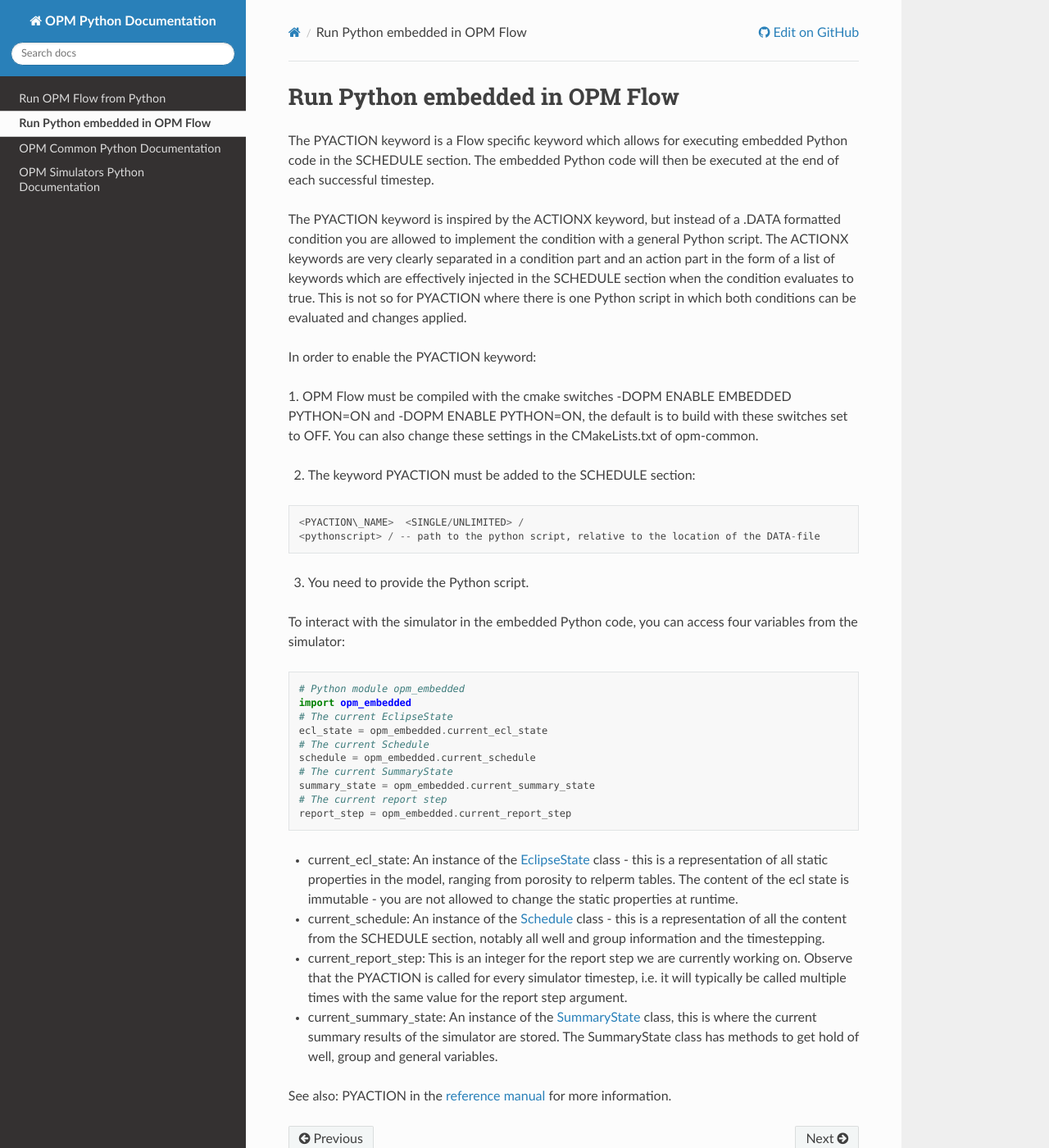
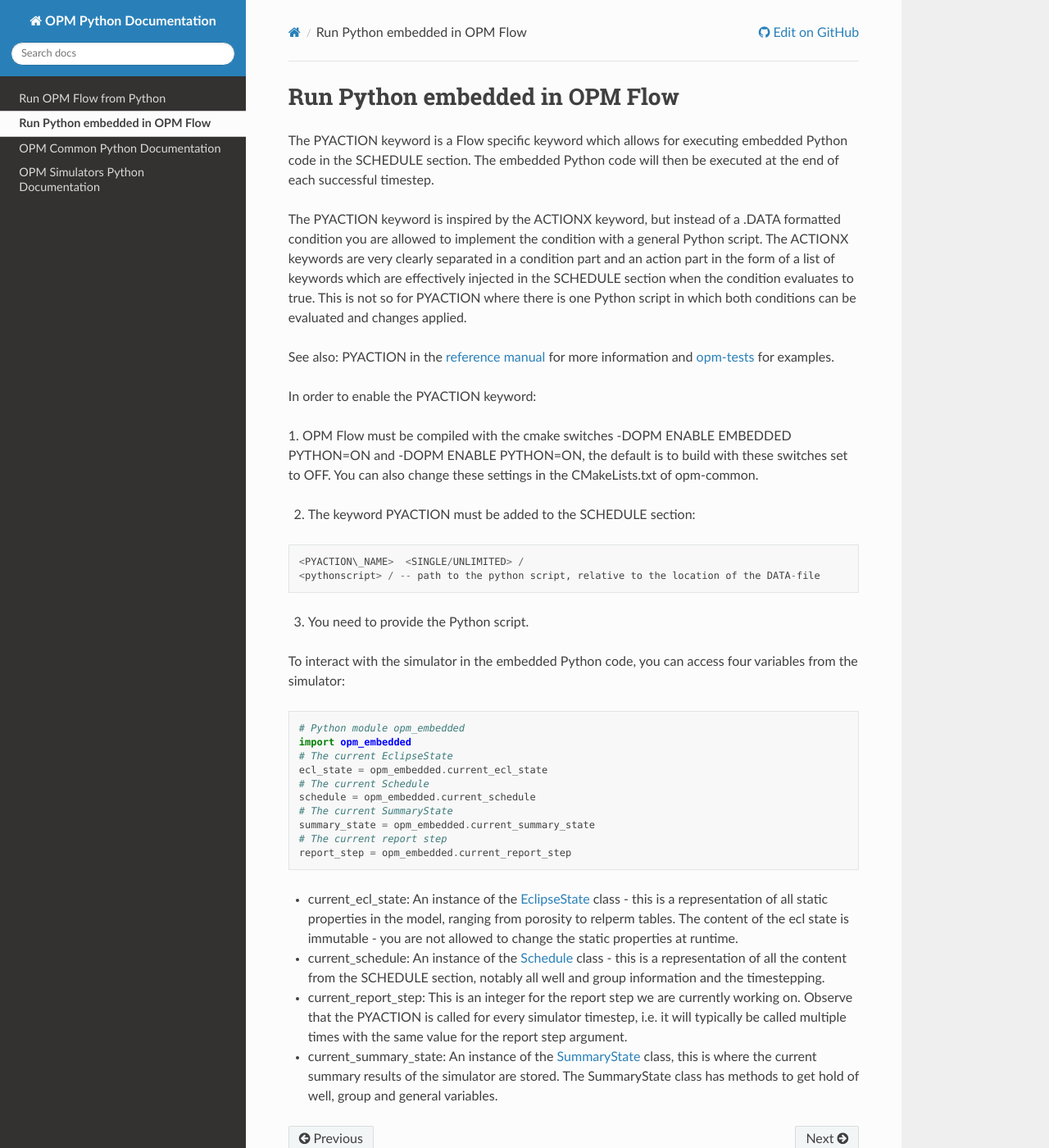
Before and after one commit to lisajulia/opm-python-documentation, a Sphinx documentation site: the page built from python/sphinx_docs/docs/embedded-python.rst, in a window 1280 px wide and 1400 px high. Shown: the whole window at 82% size. Built offline with Sphinx 7.4.7 and the Read the Docs theme 3.1.0, drawn with Linux system fonts in a browser that asks for light colours; the version number could not be read and is left out; some of the changed lines change nothing that is shown.

Commit message:
Add link to PyAction examples in opm-test to the documentation

```diff
--- a/python/sphinx_docs/docs/embedded-python.rst
+++ b/python/sphinx_docs/docs/embedded-python.rst
@@ -12,6 +12,8 @@
 the SCHEDULE section when the condition evaluates to true.
 This is not so for PYACTION where there is one Python script in which both
 conditions can be evaluated and changes applied.
+
+See also: PYACTION in the `reference manual <https://opm-project.org/?page_id=955>`_ for more information and `opm-tests <https://github.com/OPM/opm-tests/tree/master/pyaction>`_ for examples.
 
 In order to enable the PYACTION keyword:
 
@@ -51,5 +53,3 @@
 - current_report_step: This is an integer for the report step we are currently working on. Observe that the PYACTION is called for every simulator timestep, i.e. it will typically be called multiple times with the same value for the report step argument.
 
 - current_summary_state: An instance of the `SummaryState <common.html#opm.io.sim.SummaryState>`_ class, this is where the current summary results of the simulator are stored. The SummaryState class has methods to get hold of well, group and general variables.
-
-See also: PYACTION in the `reference manual <https://opm-project.org/?page_id=955>`_ for more information.
```
